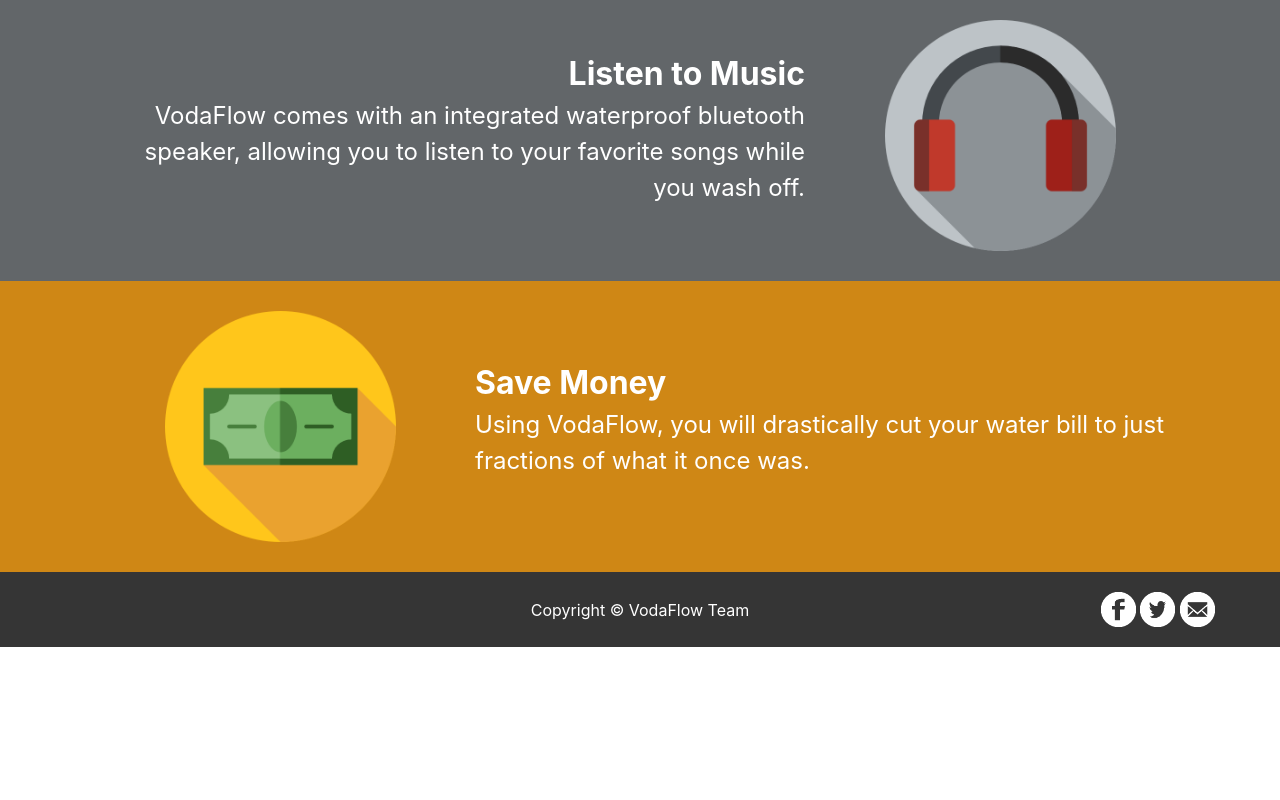
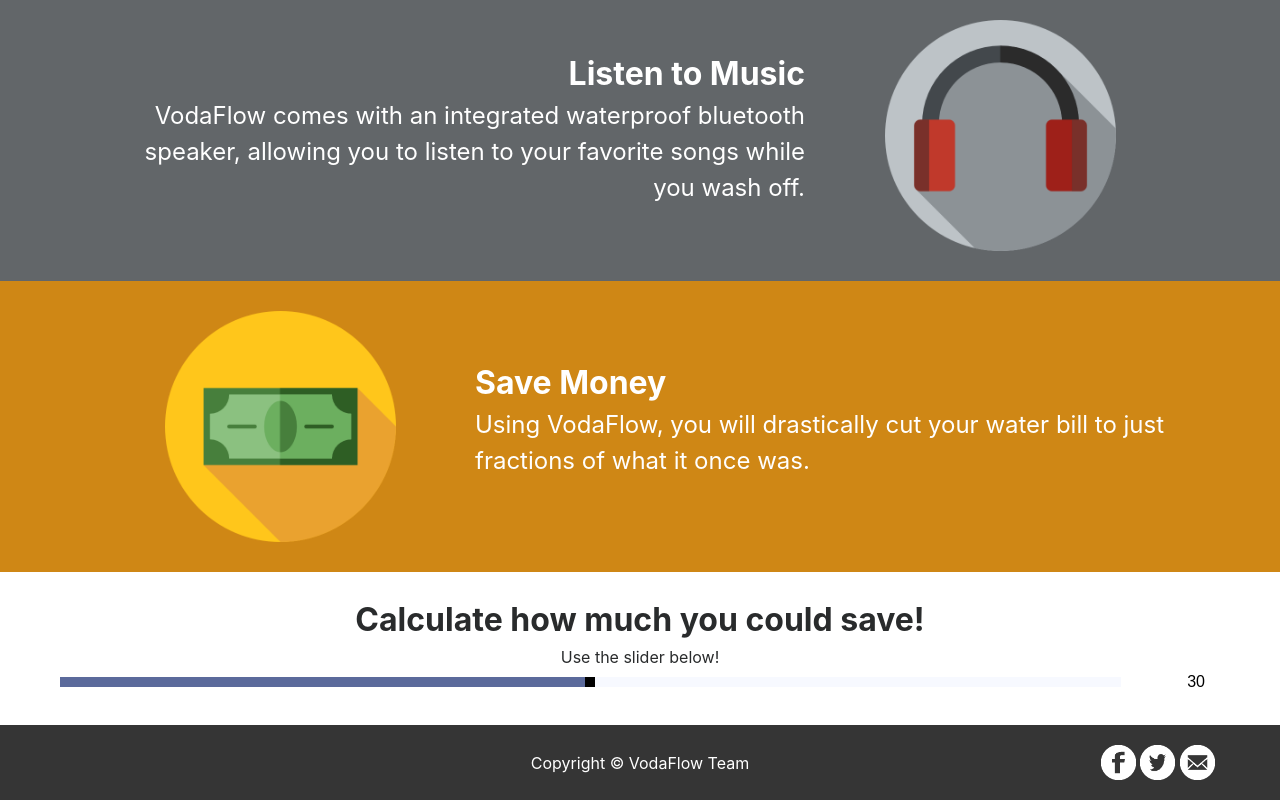
Before and after one commit to KevWho/VodaFlow, a plain HTML site: page index.html in a window 1280 px wide. Shown: the part 1244-2044 px from the top of the page. Before the commit the page ends 1891 px from the top, so only its background shows below. Drawn offline with Linux system fonts and the light colour scheme.

Commit message:
Slider, Twitter Link, but no functionality yet to slider

```diff
--- a/css/style.css
+++ b/css/style.css
@@ -321,6 +321,52 @@ main .row, footer.row{
 	text-align: center;
 }
 
+#slider, #slider-text{
+	width: 100%;
+	max-width: 100%;
+	outline: 0;
+}
+
+#slider-text{
+    text-align: right;
+    border: 0;
+}
+
+/*Chrome*/
+@media screen and (-webkit-min-device-pixel-ratio:0) {
+    input[type='range'] {
+      overflow: hidden;
+      width: 100%;
+      -webkit-appearance: none;
+      background-color: #F7F9FF;
+    }
+
+    input[type='range']::-webkit-slider-thumb {
+      width: 10px;
+      -webkit-appearance: none;
+      height: 10px;
+      cursor: ew-resize;
+      background: black;
+      box-shadow: -10000px 0 0 10000px rgba(39, 59, 122, .75);
+    }
+
+}
+/** FF*/
+input[type="range"]::-moz-range-progress {
+  background-color: rgba(39, 59, 122, .75);
+}
+input[type="range"]::-moz-range-track {
+  background-color: #F7F9FF;
+}
+/* IE*/
+input[type="range"]::-ms-fill-lower {
+  background-color: rgba(39, 59, 122, .75);
+}
+input[type="range"]::-ms-fill-upper {
+  background-color: #F7F9FF;
+}
+
+
 /* CollegeHound Shit */
 
 .msg{
--- a/index.html
+++ b/index.html
@@ -8,7 +8,7 @@
 	<title>VodaFlow</title>
 
 
-	<link rel="shortcut icon" href="/img/favicon.ico" />
+	<link rel="shortcut icon" href="/img/favicon.ico">
 	<link rel="stylesheet" type="text/css" href="css/style.css">
 	<link rel="stylesheet" type="text/css" href="css/bootstrap.css">
 
@@ -103,6 +103,22 @@
 			</div>
 		</section>
 
+		<section id="waterCalc" class="row">
+			<div class="col-md-12">
+				<h2 class="header">Calculate how much you could save!</h2>
+				<span class="results">Use the slider below!</span>
+
+				<div class="row">
+					<div class="col-md-11">
+						<input id="slider" type="range" min="0" max="60" value="30">
+					</div>
+					<div class="col-md-1">
+						<input id="slider-text" type="text" class="col-md-4" value="30">
+					</div>
+				</div>
+			</div>
+		</section>
+
 		<!--<span class="msg">No requests yet!</span>
 
 		<table class="table table-hover">
@@ -136,7 +152,7 @@
 		<div class="col-md-4">
 			<div class="social">
 				<a href="http://fb.me/thevodaflow" target="_blank"><img src= "/img/social/fb.png"></a>
-				<a href="#" target="_blank"><img src= "/img/social/twitter.png"></a>
+				<a href="http://twitter.com/VodaFlow" target="_blank"><img src= "/img/social/twitter.png"></a>
 				<a href="mailto:contact@thevodaflow.com"><img src= "/img/social/mail.png"></a>
 			</div>
 		</div>
--- a/js/script.js
+++ b/js/script.js
@@ -1,3 +1,7 @@
+function calcSavings(val){
+	return 0;
+}
+
 $(document).ready(function(){
 	//Navigation Scroll
 	$('a[href*=\\#]').on('click', function(event){
@@ -59,4 +63,15 @@ $(document).ready(function(){
 	    $('#mailingListForm').addClass('hidden');
 	    $(".mailingListInput").val("");
 	});
+
+
+	//Slider
+	$('#slider').on('change mousemove', function(){
+		$('#slider-text').val($(this).val());
+		calcSavings($(this).val());
+	});
+	$('#slider-text').on('change', function(){
+		$('#slider').val($(this).val());
+		calcSavings($(this).val());
+	});
 });
```
